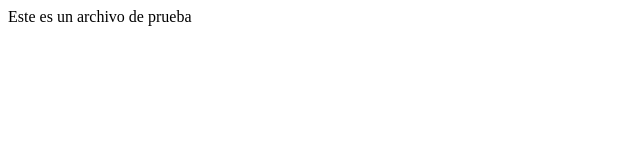
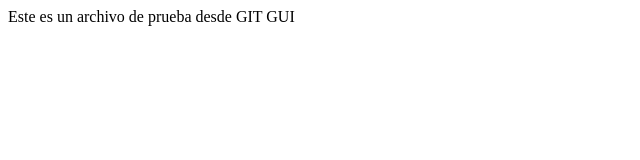
Before and after one commit to isaquillo/mi-repo, a plain HTML site: page index.html in a window 1280 px wide. Shown: the whole page, without its empty margins (0-640 px from the left). Drawn offline with Linux system fonts and the light colour scheme.

Commit message:
cambios en index.html

```diff
--- a/index.html
+++ b/index.html
@@ -7,6 +7,6 @@
     <title>Document</title>
   </head>
   <body>
-    Este es un archivo de prueba
+    Este es un archivo de prueba desde GIT GUI
   </body>
 </html>
```
